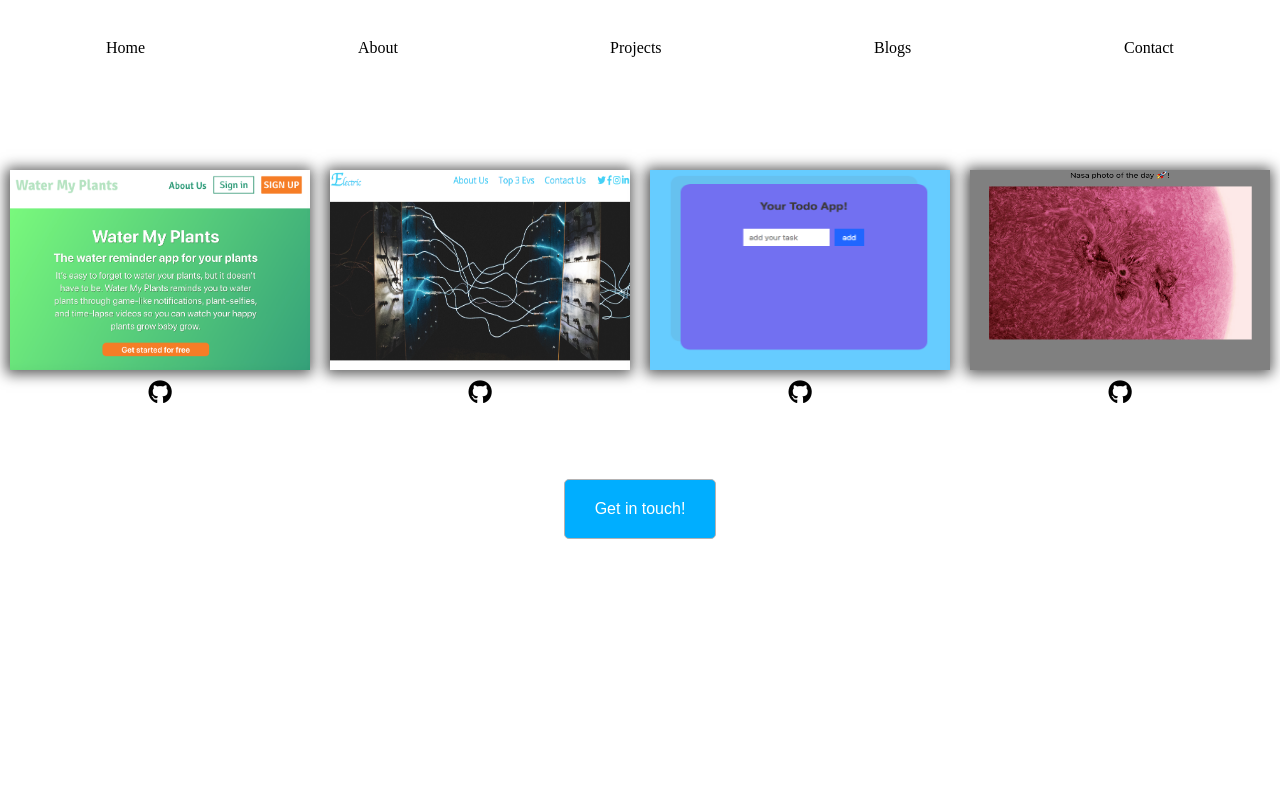
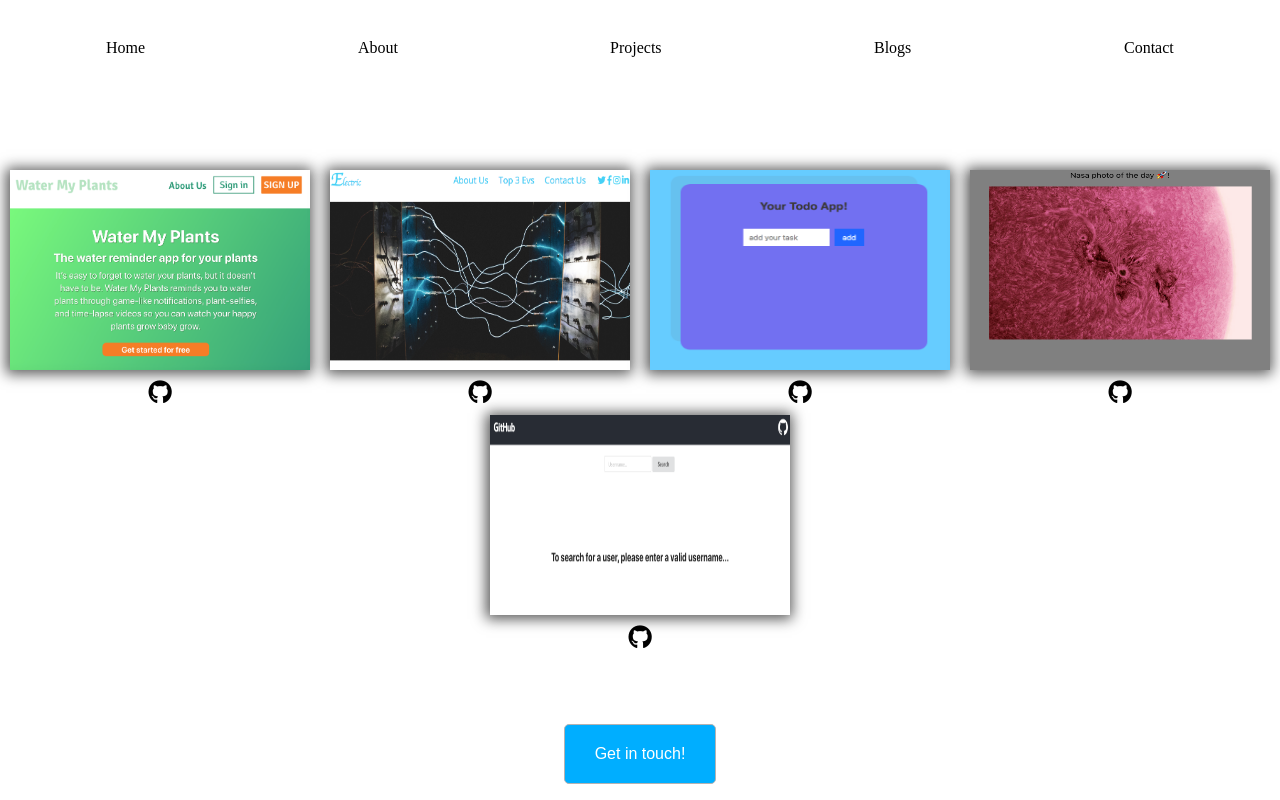
Before and after one commit to SidiOuld/Portfolio-built-with-react, a React (Create React App) app: page /projects in a window 1280 px wide. Built offline with nearby package versions, Linux system fonts and the light colour scheme.

Commit message:
added the github api project

```diff
--- a/src/Components/Project.js
+++ b/src/Components/Project.js
@@ -4,6 +4,7 @@ import box1Img from "../Images/plante.png";
 import box2Img from "../Images/electric.png";
 import box3Img from "../Images/todo.png";
 import box4Img from "../Images/nasa.png";
+import box5Img from "../Images/github-api.png";
 
 import styled from "styled-components";
 import ContactBtn from "./Buttons/ContactBtn";
@@ -71,6 +72,23 @@ function Project() {
             </a>
           </div>
         </div>
+        <div class="box">
+          <a
+            href="https://github-api-s.netlify.com/"
+            target="_blank"
+            class="box"
+          >
+            <img
+              src={box5Img}
+              className="projects__container--box4 zoom "
+            ></img>
+          </a>
+          <div>
+            <a href="https://github.com/SidiOuld/GitHub-api" target="_blank">
+              <i class="fab fa-github zoom-icon"></i>
+            </a>
+          </div>
+        </div>
       </section>
       <ContactBtn />
     </Container>
```
Also changed, not shown: src/Images/github-api.png (added).
